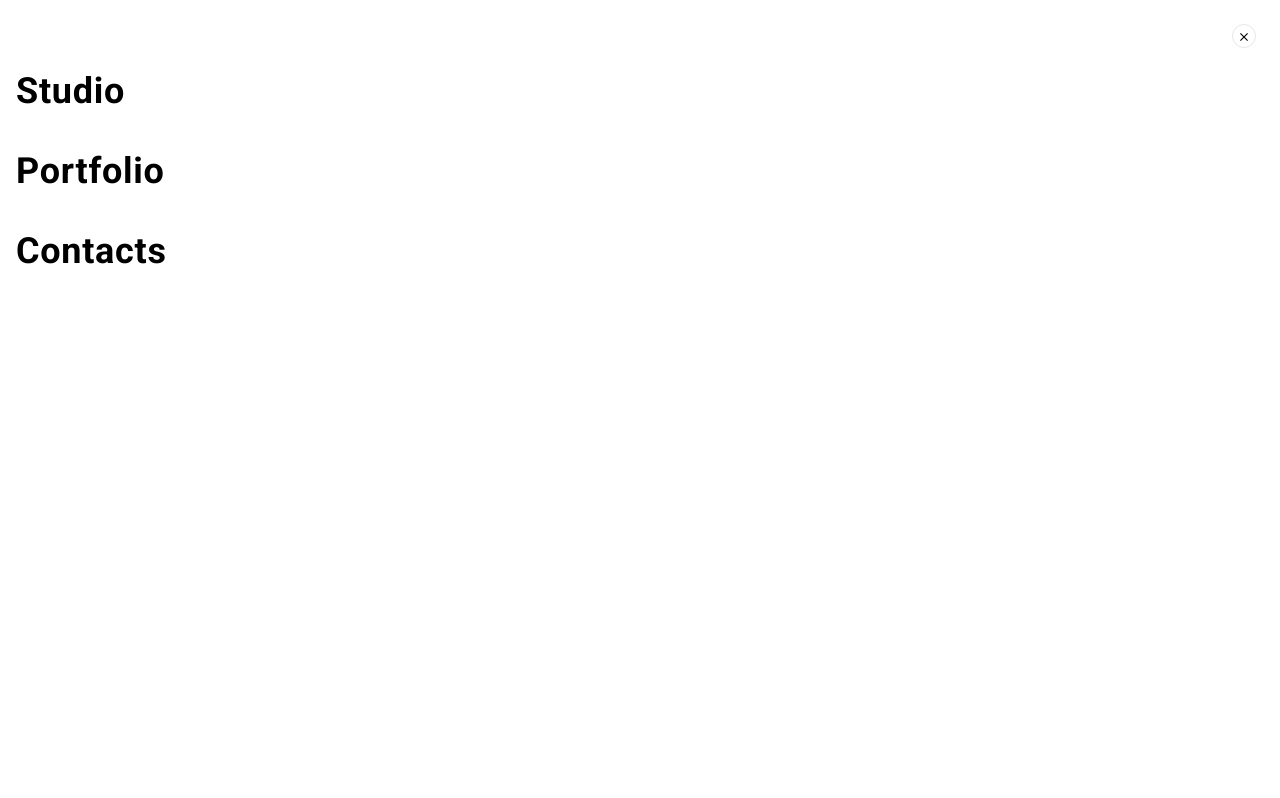
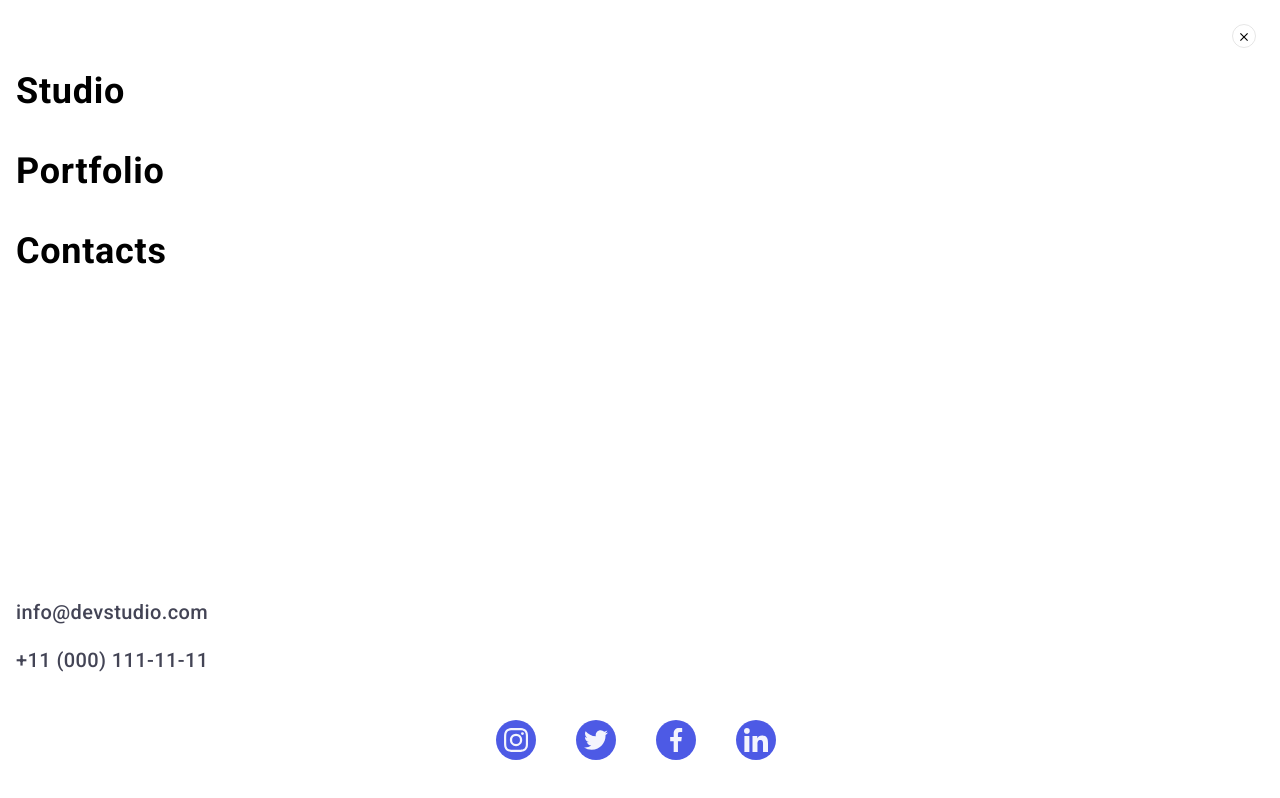
Before and after one commit to andriiKrakovskyi/goit-markup-hw-06, a plain HTML site: page index.html in a window 1280 px wide. Drawn offline with nearby package versions, Linux system fonts and the light colour scheme.

Commit message:
mob-address, social

```diff
--- a/css/styles.css
+++ b/css/styles.css
@@ -254,6 +254,59 @@ img {
 	color: #404bbf;
 }
 
+.mob-address {
+	margin-bottom: 48px;
+}
+.mob-address-list {
+	display: flex;
+	flex-direction: column;
+	gap: 24px;
+}
+.mob-address-item {
+}
+
+.mob-address-link {
+	color: #434455;
+	font-size: 20px;
+	font-weight: 500;
+	line-height: 1.2;
+	letter-spacing: 0.02em;
+	transition: color 250ms cubic-bezier(0.4, 0, 0.2, 1);
+}
+
+.mob-address-link:hover,
+.mob-address-link:focus {
+	color: #404bbf;
+}
+
+.mob-social-list {
+	display: flex;
+	gap: 40px;
+	justify-content: center;
+}
+.mob-social-item {
+	width: 40px;
+	height: 40px;
+}
+.mob-social-link {
+	background-color: #4d5ae5;
+	border-radius: 50%;
+	width: 100%;
+	height: 100%;
+	display: flex;
+	align-items: center;
+	justify-content: center;
+	transition: background-color 250ms cubic-bezier(0.4, 0, 0.2, 1);
+}
+
+.mob-social-link:hover,
+.mob-social-link:focus {
+	background-color: #404bbf;
+}
+
+.mob-soc-icon {
+	fill: #f4f4fd;
+}
 /* ------------------------------------- */
 /* --------------- MAIN-HERO---------------- */
 
--- a/index.html
+++ b/index.html
@@ -59,6 +59,46 @@
             </ul>
           </nav>
         </div>
+        <div>
+        <address class="mob-address">
+          <ul class="mob-address-list">
+            <li class="mob-address-item"><a class="mob-address-link"
+                href="mailto:info@devstudio.com">info@devstudio.com</a></li>
+            <li class="mob-address-item"><a class="mob-address-link" href="tel:+110001111111">+11 (000)
+                111-11-11</a></li>
+          </ul>
+        </address>
+                      <ul class="mob-social-list">
+                    <li class="mob-social-item">
+                      <a class="mob-social-link" href="" target="_blank" rel="noopener noreferrer">
+                        <svg width="24" height="24" class="mob-soc-icon">
+                          <use href="./images/icons.svg#icon-instagram"></use>
+                        </svg>
+                      </a>
+                    </li>
+                    <li class="mob-social-item">
+                      <a class="mob-social-link" href="" target="_blank" rel="noopener noreferrer">
+                        <svg width="24" height="24" class="mob-soc-icon">
+                          <use href="./images/icons.svg#icon-twitter"></use>
+                        </svg>
+                      </a>
+                    </li>
+                    <li class="mob-social-item">
+                      <a class="mob-social-link" href="" target="_blank" rel="noopener noreferrer">
+                        <svg width="24" height="24" class="mob-soc-icon">
+                          <use href="./images/icons.svg#icon-facebook"></use>
+                        </svg>
+                      </a>
+                    </li>
+                    <li class="mob-social-item">
+                      <a class="mob-social-link" href="" target="_blank" rel="noopener noreferrer">
+                        <svg width="24" height="24" class="mob-soc-icon">
+                          <use href="./images/icons.svg#icon-linkedin"></use>
+                        </svg>
+                      </a>
+                    </li>
+                  </ul>
+                  </div>
       </div>
     </header>
 
```
